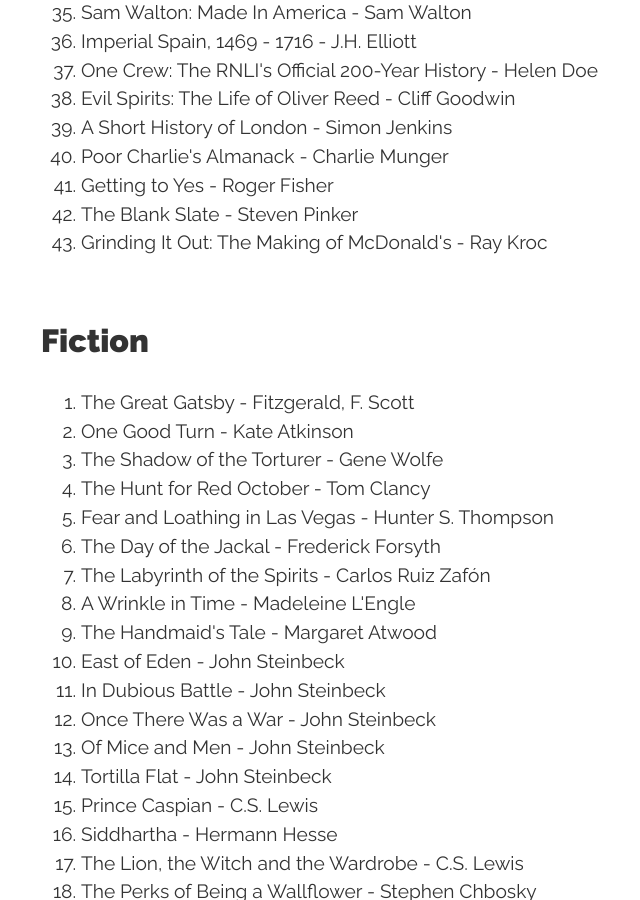
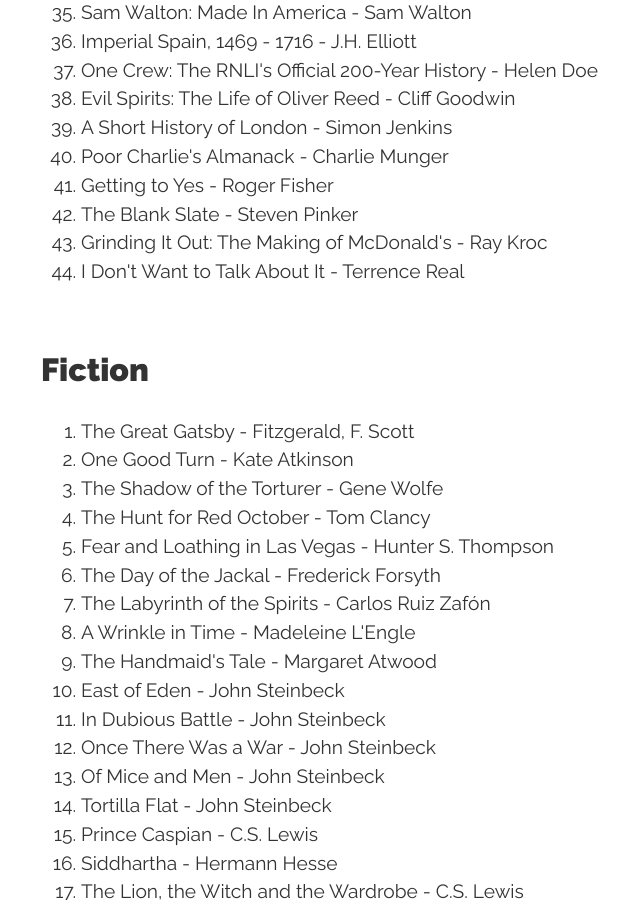
Before and after one commit to conanmercer/conanmercer.github.io, a Jekyll site: the page built from books.html, in a window 1280 px wide and 900 px high, scrolled down 2687 px. Shown: the whole window, without its empty margins (119-759 px from the left). Built offline with Jekyll 4.4.1, drawn with Linux system fonts in a browser that asks for light colours; nearby versions of some CDN libraries; some web fonts are replaced.

Commit message:
add, new book

```diff
--- a/books.html
+++ b/books.html
@@ -106,6 +106,7 @@
   <li>Getting to Yes - Roger Fisher</li>
   <li>The Blank Slate - Steven Pinker</li>
   <li>Grinding It Out: The Making of McDonald's - Ray Kroc</li>
+  <li>I Don't Want to Talk About It - Terrence Real </li>
 </ol>
 
 <h2>Fiction</h2>
```
